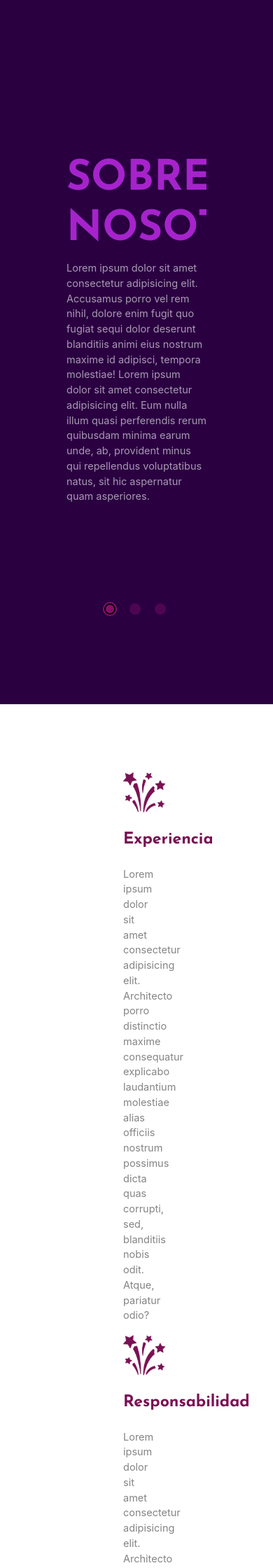
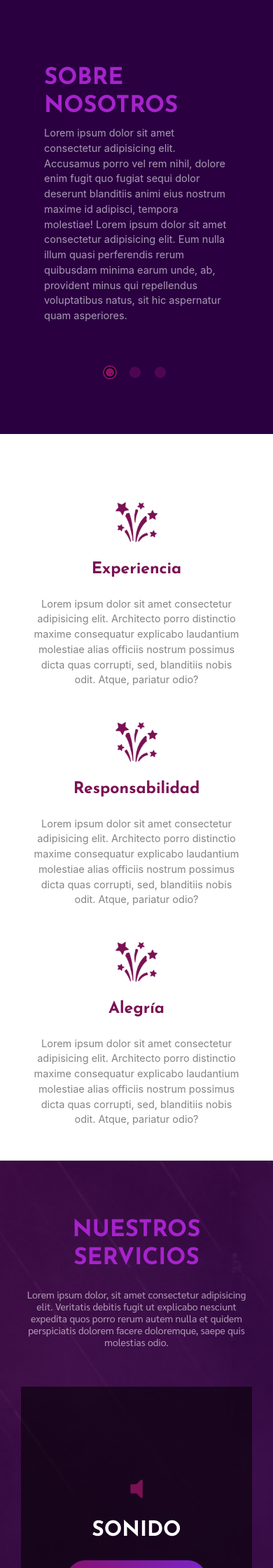
Before and after one commit to brianeto/kamo-events, a PHP site: page / in a window 390 px wide. Shown: the part 720-2960 px from the top of the page at 70% size. Run offline with PHP 8.4, Linux system fonts and the light colour scheme; some libraries are stand-ins or nearby versions; some web fonts are replaced.

Commit message:
responsive in progress

```diff
--- a/contacto.html
+++ b/contacto.html
@@ -51,9 +51,6 @@
                  <div class="hero-subtitle">
                     <h5>En Kamo Eventos hacemos que tu fiesta sea una experiencia inolvidable, con equipos de alta tecnología y personal experto en la planeación y ejecución de eventos</h5>
                 </div>
-                <div class="hero-button">
-                    <button class="btn-pink"><span class="btn-text">CONOCE MÁS</span></button>
-                </div>
                 <video autoplay muted loop id="myVideo" class="position-absolute">
                     <source src="src/img/Dj - 3360.mp4" type="video/mp4">
                 </video>
@@ -85,8 +82,7 @@
                 <div class="container text-center">
                     <div>
                         <div>
-                            <h2>CONTÁCTANOS</h2>
-                            <p>Lorem ipsum dolor sit amet consectetur adipisicing elit. Accusamus porro vel rem nihil, dolore enim fugit quo fugiat sequi dolor deserunt blanditiis animi eius nostrum maxime id adipisci.</p>
+                            <h2>FORMULARIO</h2>
                             <form class="text-center" id="accordion">
                                     <p>
                                         <a id="colapseonetrigger" class="btn btn-primary w-100 text-left colapse-div" data-parent="#accordion" data-toggle="collapse" data-target="#collapseone" href="#collapseone" aria-controls="collapseExample">
--- a/index.html
+++ b/index.html
@@ -58,10 +58,10 @@
             </video>
         </div>
     </section>
-    <section id="sobre-nosotros" class="about-us col-12 col-md-6 col-xs-4 col-sm-2">
-        <div class="about-us-left-img col-lg-6">
+    <section id="sobre-nosotros" class="about-us col-12">
+        <div class="about-us-left-img col-xs-12 col-sm-12 col-md-6 col-lg-6">
         </div>
-        <div class="about-us-right-content col-lg-6">
+        <div class="about-us-right-content col-xs-12 col-sm-12 col-md-6 col-lg-6">
             <div class="container">
                 <div class="about-us-slider">
                     <div>
@@ -69,11 +69,11 @@
                         <p>Lorem ipsum dolor sit amet consectetur adipisicing elit. Accusamus porro vel rem nihil, dolore enim fugit quo fugiat sequi dolor deserunt blanditiis animi eius nostrum maxime id adipisci, tempora molestiae! Lorem ipsum dolor sit amet consectetur adipisicing elit. Eum nulla illum quasi perferendis rerum quibusdam minima earum unde, ab, provident minus qui repellendus voluptatibus natus, sit hic aspernatur quam asperiores.</p>
                     </div>
                     <div>
-                        <h2>SOBRE NOSOTROSx2</h2>
+                        <h2>SOBRE NOSOTROS x2</h2>
                         <p>Lorem ipsum dolor sit amet consectetur adipisicing elit. Accusamus porro vel rem nihil, dolore enim fugit quo fugiat sequi dolor deserunt blanditiis animi eius nostrum maxime id adipisci, tempora molestiae!</p>
                     </div>
                     <div>
-                        <h2>SOBRE NOSOTROSx3</h2>
+                        <h2>SOBRE NOSOTROS x3</h2>
                         <p>Lorem ipsum dolor sit amet consectetur adipisicing elit. Accusamus porro vel rem nihil, dolore enim fugit quo fugiat sequi dolor deserunt blanditiis animi eius nostrum maxime id adipisci, tempora molestiae!</p>
                     </div>
                 </div>
@@ -81,23 +81,23 @@
         </div>
     </section>
     <section class="features row col-12">
-        <div class="features-experiencia col-4 col-sm-2">
+        <div class="features-experiencia col-lg-4 col-xs-12 col-sm-12 col-md-4 col-lg-4">
             <img src="src/img/fireworks.png" class="mb-4" alt="">
             <h6 class="mb-4">Experiencia</h6>
-            <p class="text-left">Lorem ipsum dolor sit amet consectetur adipisicing elit. Architecto porro distinctio maxime consequatur explicabo laudantium molestiae alias officiis nostrum possimus dicta quas corrupti, sed, blanditiis nobis odit. Atque, pariatur odio?</p>
+            <p>Lorem ipsum dolor sit amet consectetur adipisicing elit. Architecto porro distinctio maxime consequatur explicabo laudantium molestiae alias officiis nostrum possimus dicta quas corrupti, sed, blanditiis nobis odit. Atque, pariatur odio?</p>
         </div>
-        <div class="features-responsabilidad col-4 col-sm-2">
+        <div class="features-responsabilidad col-lg-4 col-xs-12 col-sm-12 col-md-4 col-lg-4">
             <img src="src/img/fireworks.png" class="mb-4" alt="">
             <h6 class="mb-4">Responsabilidad</h6>
-            <p class="text-left">Lorem ipsum dolor sit amet consectetur adipisicing elit. Architecto porro distinctio maxime consequatur explicabo laudantium molestiae alias officiis nostrum possimus dicta quas corrupti, sed, blanditiis nobis odit. Atque, pariatur odio?</p>
+            <p>Lorem ipsum dolor sit amet consectetur adipisicing elit. Architecto porro distinctio maxime consequatur explicabo laudantium molestiae alias officiis nostrum possimus dicta quas corrupti, sed, blanditiis nobis odit. Atque, pariatur odio?</p>
         </div>
-        <div class="features-alegria col-4 col-sm-2">
+        <div class="features-alegria col-lg-4 col-xs-12 col-sm-12 col-md-4 col-lg-4">
             <img src="src/img/fireworks.png" class="mb-4" alt="">
             <h6 class="mb-4">Alegría</h6>
-            <p class="text-left">Lorem ipsum dolor sit amet consectetur adipisicing elit. Architecto porro distinctio maxime consequatur explicabo laudantium molestiae alias officiis nostrum possimus dicta quas corrupti, sed, blanditiis nobis odit. Atque, pariatur odio?</p>
+            <p>Lorem ipsum dolor sit amet consectetur adipisicing elit. Architecto porro distinctio maxime consequatur explicabo laudantium molestiae alias officiis nostrum possimus dicta quas corrupti, sed, blanditiis nobis odit. Atque, pariatur odio?</p>
         </div>
     </section>
-    <section id="servicios" class="our-services mt-5">
+    <section id="servicios" class="our-services col-12">
         <div class="container">
             <div class="our-services-title">
                 <h2 class="">NUESTROS SERVICIOS</h2>
@@ -106,7 +106,7 @@
                 <h5>Lorem ipsum dolor, sit amet consectetur adipisicing elit. Veritatis debitis fugit ut explicabo nesciunt expedita quos porro rerum autem nulla et quidem perspiciatis dolorem facere doloremque, saepe quis molestias odio.</h5>
             </div>
             <div class="our-services-options col-12 d-flex">
-                <div class="our-services-options-sonido col-4">
+                <div class="our-services-options-sonido col-xs-12 col-sm-12 col-md-4 col-lg-4">
                     <div class="our-services-options-sonido-content">
                         <div class="our-services-options-sonido-icon"><i class="fas fa-volume-off"></i></div>
                         <div class="our-services-options-sonido-title"><h3>SONIDO</h3></div>
@@ -122,7 +122,7 @@
                         </div>
                     </div>
                 </div>
-                <div class="our-services-options-iluminacion col-4">
+                <div class="our-services-options-iluminacion col-xs-12 col-sm-12 col-md-4 col-lg-4">
                     <div class="our-services-options-iluminacion-content">
                         <div class="our-services-options-iluminacion-icon"><i class="fas fa-lightbulb"></i></div>
                         <div class="our-services-options-iluminacion-title"><h3>ILUMINACIÓN</h3></div>
@@ -138,7 +138,7 @@
                         </div>
                     </div>
                 </div>
-                <div class="our-services-options-fotografia col-4">
+                <div class="our-services-options-fotografia col-xs-12 col-sm-12 col-md-4 col-lg-4">
                     <div class="our-services-options-fotografia-content">
                         <div class="our-services-options-fotografia-icon"><i class="fas fa-camera"></i></div>
                         <div class="our-services-options-fotografia-title"><h3>FOTOGRAFÍA</h3></div>
--- a/src/css/style.css
+++ b/src/css/style.css
@@ -112,10 +112,88 @@ a:hover {
   text-decoration: none;
 }
 
+/* define breackpoints */
+/* not needed */
+/* define mixin */
+/* usage */
+@media (max-width: 678px) {
+  h2 {
+    font-size: 33px;
+  }
+
+  h5 {
+    font-size: 14px !important;
+  }
+
+  #myVideo {
+    width: auto;
+  }
+
+  .slick-dots {
+    bottom: -70px;
+  }
+
+  .about-us-left-img {
+    display: none;
+  }
+  .about-us-right-content {
+    padding: 7em 3em;
+  }
+  .features {
+    padding: 6rem 2rem 2rem 2rem;
+    margin: 0;
+    text-align: center;
+  }
+  .features-experiencia, .features-responsabilidad {
+    margin-bottom: 2em;
+  }
+  .our-services {
+    padding: 5em 0 5em 0;
+    background-size: cover;
+  }
+  .our-services-options {
+    flex-direction: column;
+  }
+  .our-services-options h3 {
+    font-size: 30px !important;
+  }
+  .our-services-options-sonido, .our-services-options-iluminacion, .our-services-options-fotografia {
+    margin: 2em 0 2em 0;
+  }
+}
+@media (min-width: 679px) and (max-width: 1024px) {
+  .hola {
+    background-color: red;
+  }
+}
+@media (min-width: 1025px) {
+  #myVideo {
+    width: 100%;
+  }
+
+  .slick-dots {
+    bottom: -150px;
+  }
+
+  .about-us-right-content {
+    padding: 10em 6em;
+  }
+  .features {
+    padding: 6rem 11rem;
+  }
+  .our-services {
+    padding: 5em;
+  }
+  .our-services-options {
+    flex-direction: row;
+  }
+  .our-services-options-sonido, .our-services-options-iluminacion, .our-services-options-fotografia {
+    margin: 0.2em;
+  }
+}
 .slick-dots {
   text-align: center;
   padding-top: 15px;
-  bottom: -150px;
 }
 .slick-dots li {
   display: inline-block;
@@ -165,7 +243,6 @@ body {
 #myVideo {
   left: 0;
   top: 0;
-  width: 100%;
   z-index: -100;
 }
 
@@ -290,15 +367,11 @@ header .header-menu-nav-container-social i:hover {
 .about-us-right-content {
   background-color: #2a0041;
 }
-.about-us-right-content .container {
-  padding: 15rem 5rem;
-}
 .about-us-right-content p {
   color: rgba(255, 255, 255, 0.6);
 }
 
 .features {
-  padding: 6rem 11rem;
   display: flex;
   flex-direction: row;
   justify-content: center;
@@ -330,11 +403,6 @@ header .header-menu-nav-container-social i:hover {
   display: flex;
   flex-direction: row;
   text-align: center;
-  padding-top: 5rem;
-  padding-bottom: 5rem;
-}
-.our-services .container {
-  padding: 2rem;
 }
 .our-services-subtitle {
   padding: 1rem;
@@ -355,7 +423,6 @@ header .header-menu-nav-container-social i:hover {
 .our-services-options-sonido {
   height: 416px;
   background: rgba(0, 0, 0, 0.58);
-  margin: 0.2em;
 }
 .our-services-options-sonido-content {
   padding-top: 8em;
@@ -369,7 +436,6 @@ header .header-menu-nav-container-social i:hover {
 .our-services-options-iluminacion {
   height: 416px;
   background: rgba(0, 0, 0, 0.58);
-  margin: 0.2em;
 }
 .our-services-options-iluminacion-content {
   padding-top: 8em;
@@ -383,7 +449,6 @@ header .header-menu-nav-container-social i:hover {
 .our-services-options-fotografia {
   height: 416px;
   background: rgba(0, 0, 0, 0.58);
-  margin: 0.2em;
 }
 .our-services-options-fotografia-content {
   padding-top: 8em;
--- a/src/js/main.js
+++ b/src/js/main.js
@@ -1,6 +1,6 @@
 /*sliders*/
 $(document).ready(function() {
-
+  /*Index about us*/
   $('.about-us-slider').slick({
     slidesToShow: 1,
     slidesToScroll: 1,
@@ -11,13 +11,31 @@ $(document).ready(function() {
     autoplay: true,
     autoplaySpeed: 3000
   });
-
+  /*index gallery*/
   $('.center').slick({
     dots: true,
     infinite: false,
     speed: 300,
     slidesToShow: 3,
-    slidesToScroll: 3
+    slidesToScroll: 3,
+    responsive: [
+      {
+        breakpoint: 768,
+        settings: {
+          centerMode: true,
+          slidesToShow: 1,
+          infinite: true
+        }
+      },
+      {
+        breakpoint: 480,
+        settings: {
+          centerMode: true,
+          slidesToShow: 1,
+          infinite: true
+        }
+      }
+    ]
   });
 
   $('.pop').slick({
--- a/src/scss/_mixins.scss
+++ b/src/scss/_mixins.scss
@@ -19,8 +19,98 @@ $desktop: 1024px;
 
 /* usage */
 @include breakpoint(mobile) {
-  .hola {
-    background-color: cyan;
+  h2 {
+    font-size: 33px;
+  }
+  h5 {
+    font-size: 14px !important;
+  }
+  #myVideo {
+    width: auto;
+  }
+  .slick-dots {
+    bottom: -70px;
+  }
+  .about-us {
+    &-left-img {
+        display: none;
+        img {
+        }
+    }
+    &-right-content {
+        padding: 7em 3em;
+        p {
+        }
+    }
+  }
+.features {
+    padding: 6rem 2rem 2rem 2rem;;
+    margin: 0;
+    text-align: center;
+    h6 {
+    }
+    p {
+    }
+    img{
+    }
+    &-experiencia, &-responsabilidad  {
+      margin-bottom: 2em;
+    }
+    &-responsabilidad {
+    }
+    &-alegria {
+    }
+  }
+
+  .our-services {
+    padding: 5em 0 5em 0;
+    background-size: cover;
+    &-title {
+      h2 {
+
+      }
+    }
+    &-subtitle {
+        h5 {
+        }
+    }
+    &-options {
+      flex-direction: column;
+      i {
+
+      }
+      h3 {
+        font-size: 30px !important;
+      }
+
+      &-sonido, &-iluminacion, &-fotografia {
+        margin: 2em 0 2em 0;
+          &-content {
+          }
+          &-title {
+          }
+          &-button-pink{
+          }
+      }
+      &-iluminacion {
+
+          &-content {
+          }
+          &-title {
+          }
+          &-button-pink{
+          }
+      }
+      &-fotografia {
+
+          &-content {
+          }
+          &-title {
+          }
+          &-button-pink{
+          }
+      }
+    }
   }
 }
 @include breakpoint(tablet) {
@@ -29,7 +119,85 @@ $desktop: 1024px;
   }
 }
 @include breakpoint(desktop) {
-  .hola {
-    background-color: yellow;
+  #myVideo {
+    width: 100%;
+  }
+  .slick-dots {
+    bottom: -150px;
+  }
+  .about-us {
+    &-left-img {
+        img {
+        }
+    }
+    &-right-content {
+        padding: 10em 6em;
+        p {
+        }
+    }
+  }
+  .features {
+    padding: 6rem 11rem;
+    h6 {
+    }
+    p {
+    }
+    img{
+    }
+    &-experiencia {
+    }
+    &-responsabilidad {
+    }
+    &-alegria {
+    }
+  }
+  .our-services {
+    padding: 5em;
+    &-title {
+      h2 {
+
+      }
+    }
+    &-subtitle {
+        h5 {
+        }
+    }
+    &-options {
+      flex-direction: row;
+      i {
+
+      }
+      h3 {
+
+      }
+
+      &-sonido, &-iluminacion, &-fotografia {
+        margin: 0.2em;
+          &-content {
+          }
+          &-title {
+          }
+          &-button-pink{
+          }
+      }
+      &-iluminacion {
+
+          &-content {
+          }
+          &-title {
+          }
+          &-button-pink{
+          }
+      }
+      &-fotografia {
+
+          &-content {
+          }
+          &-title {
+          }
+          &-button-pink{
+          }
+      }
+    }
   }
 }
--- a/src/scss/_slick-slider.scss
+++ b/src/scss/_slick-slider.scss
@@ -1,7 +1,6 @@
 .slick-dots {
     text-align: center;
     padding-top: 15px;
-    bottom: -150px;
     li {
       display: inline-block;
       vertical-align: top;
--- a/src/scss/style.scss
+++ b/src/scss/style.scss
@@ -1,5 +1,6 @@
 @import "_variables.scss";
 @import "_typography.scss";
+@import "_mixins.scss";
 @import "_slick-slider.scss";
 
 html{
@@ -14,7 +15,6 @@ body {
 #myVideo {
     left: 0;
     top: 0;
-    width: 100%;
     z-index: -100;
 }
 header {
@@ -135,16 +135,12 @@ header {
     }
     &-right-content {
         background-color: $dark-purple;
-        .container{
-            padding: 15rem 5rem;
-        }
         p {
             color: $transparent-gray;
         }
     }
 }
 .features {
-    padding: 6rem 11rem;
     display: flex;
     flex-direction: row;
     justify-content: center;
@@ -176,11 +172,6 @@ header {
     display: flex;
     flex-direction: row;
     text-align: center;
-    padding-top: 5rem;
-    padding-bottom: 5rem;
-    .container {
-        padding: 2rem;
-    }
     &-subtitle {
         padding: 1rem;
         h5 {
@@ -189,6 +180,7 @@ header {
         }
     }
     &-options {
+        //flex-direction: row;
         i {
             font-size: 35px;
             color: $dark-pink;
@@ -202,7 +194,7 @@ header {
         &-sonido{
             height: 416px;
             background: rgba(0, 0, 0, 0.58);
-            margin: 0.2em;
+            //margin: 0.2em;
             &-content {
                 padding-top: 8em;
             }
@@ -210,13 +202,13 @@ header {
                 padding-top: 1.4rem;
             }
             &-button-pink{
-                padding: 1rem;;
+                padding: 1rem;
             }
         }
         &-iluminacion{
             height: 416px;
             background: rgba(0, 0, 0, 0.58);
-            margin: 0.2em;
+            //margin: 0.2em;
             &-content {
                 padding-top: 8em;
             }
@@ -224,13 +216,13 @@ header {
                 padding-top: 1.4rem;
             }
             &-button-pink{
-                padding: 1rem;;
+                padding: 1rem;
             }
         }
         &-fotografia{
             height: 416px;
             background: rgba(0, 0, 0, 0.58);
-            margin: 0.2em;
+            //margin: 0.2em;
             &-content {
                 padding-top: 8em;
             }
```
Also changed, not shown: 1 other file.
